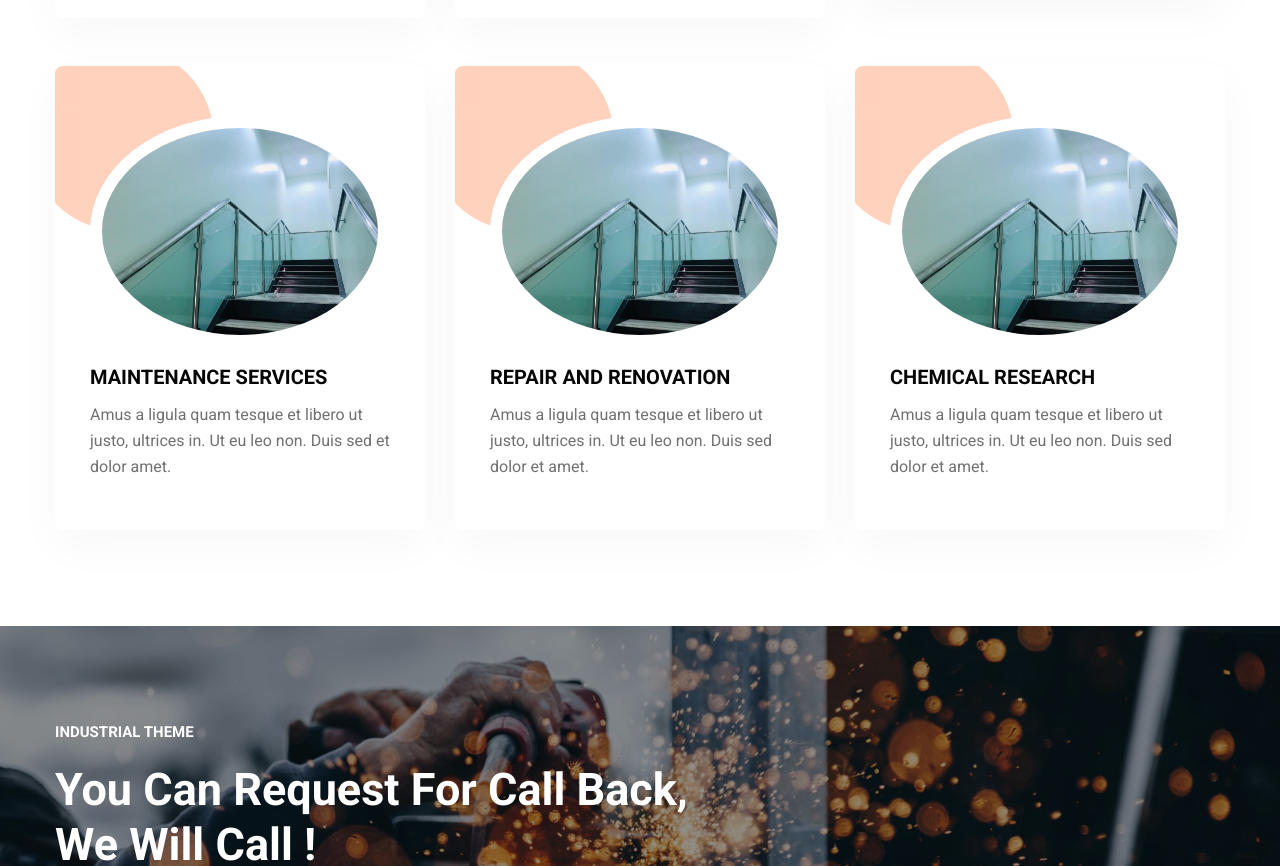
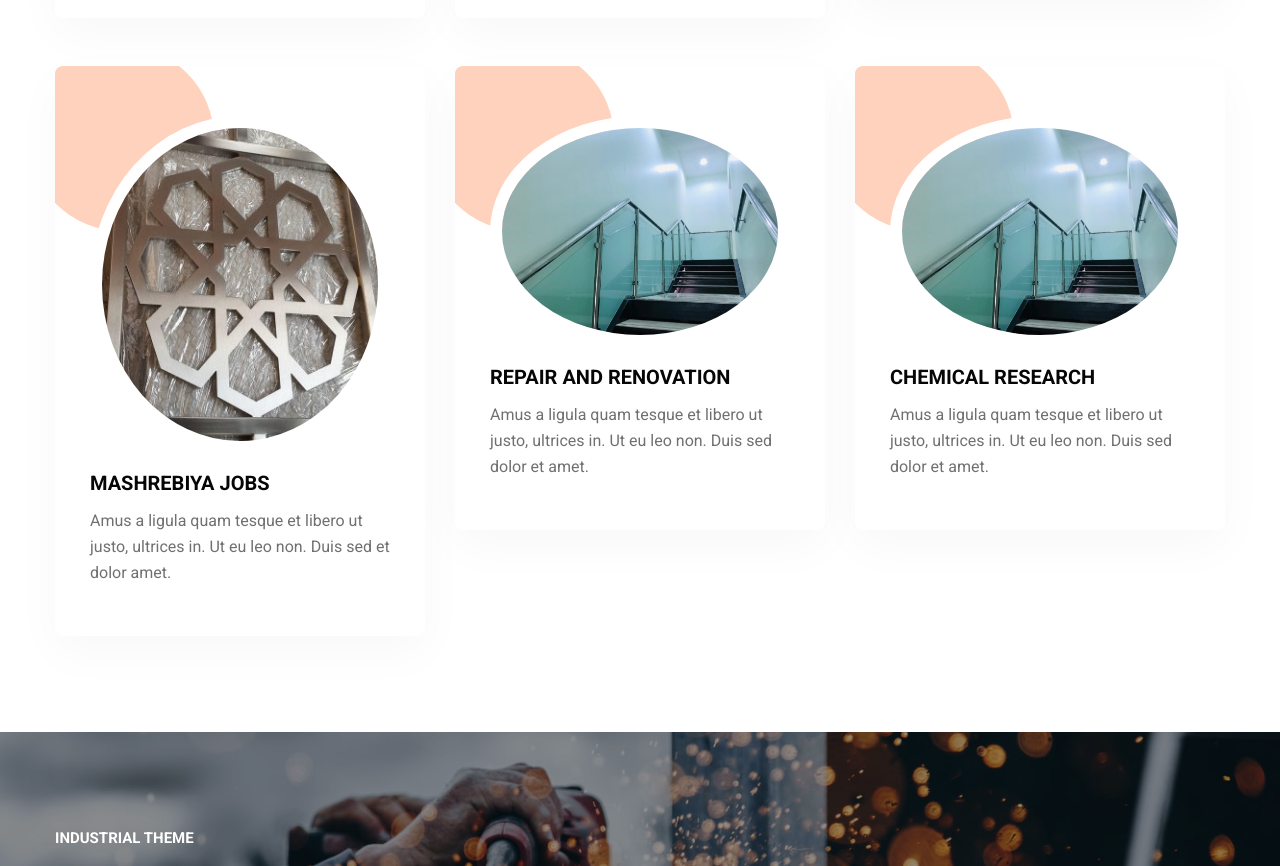
Before and after one commit to dhijinchandran/adcsteel.github.io, a plain HTML site: page services.html in a window 1280 px wide. Shown: the part 1105-1971 px from the top of the page. Drawn offline with Linux system fonts and the light colour scheme.

Commit message:
service page

```diff
--- a/services.html
+++ b/services.html
@@ -146,8 +146,8 @@ Author URL: https://w3layouts.com
                 <div class="col-lg-4 col-md-6 grids-feature mt-sm-5 mt-4">
                     <div class="area-box">
                         <!-- <img class="img-fluid" src="assets/images/img4.jpg" alt=" "> -->
-                        <img class="img-fluid" src="assets/images/handrail.jpg" alt=" ">
-                        <h4><a href="#feature" class="title-head">Maintenance Services</a></h4>
+                        <img class="img-fluid" src="assets/images/gallery/2.jpg" alt=" ">
+                        <h4><a href="#feature" class="title-head">Mashrebiya jobs</a></h4>
                         <p>Amus a ligula quam tesque et libero ut justo, ultrices in. Ut eu leo non. Duis
                             sed et dolor amet.</p>
                     </div>
```
